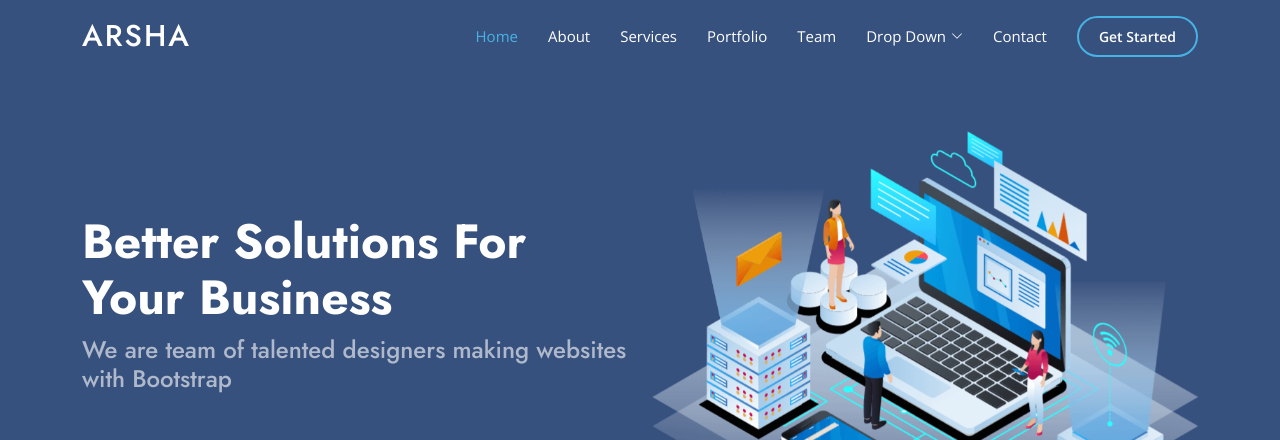
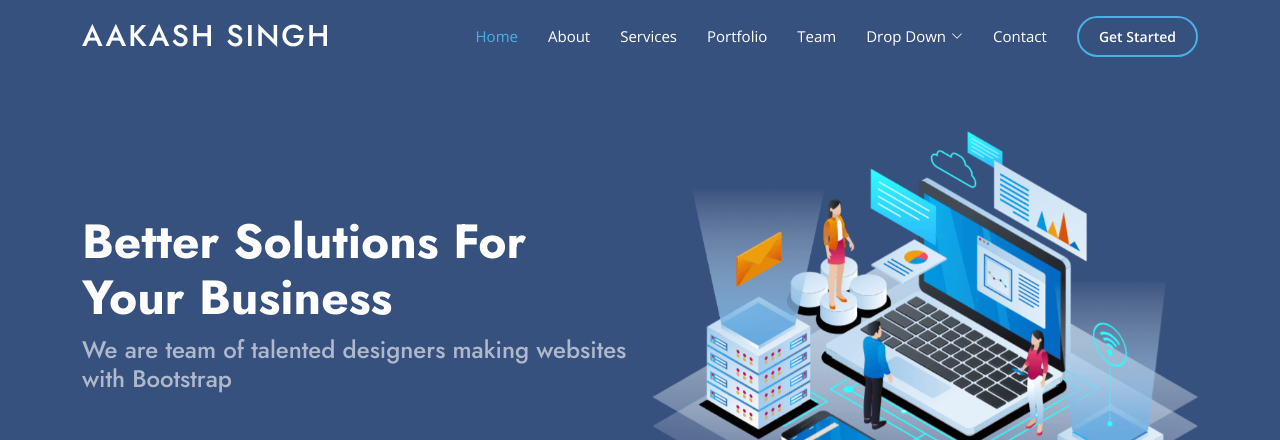
Before and after one commit to aakash1102/bootstrap, a plain HTML site: page index.html in a window 1280 px wide. Shown: the top 440 px of the page. Drawn offline with nearby package versions, Linux system fonts and the light colour scheme.

Commit message:
Update index.html

```diff
--- a/index.html
+++ b/index.html
@@ -42,7 +42,7 @@
   <header id="header" class="fixed-top ">
     <div class="container d-flex align-items-center">
 
-      <h1 class="logo me-auto"><a href="index.html">Arsha</a></h1>
+      <h1 class="logo me-auto"><a href="index.html">Aakash Singh</a></h1>
       <!-- Uncomment below if you prefer to use an image logo -->
       <!-- <a href="index.html" class="logo me-auto"><img src="assets/img/logo.png" alt="" class="img-fluid"></a>-->
 
```
